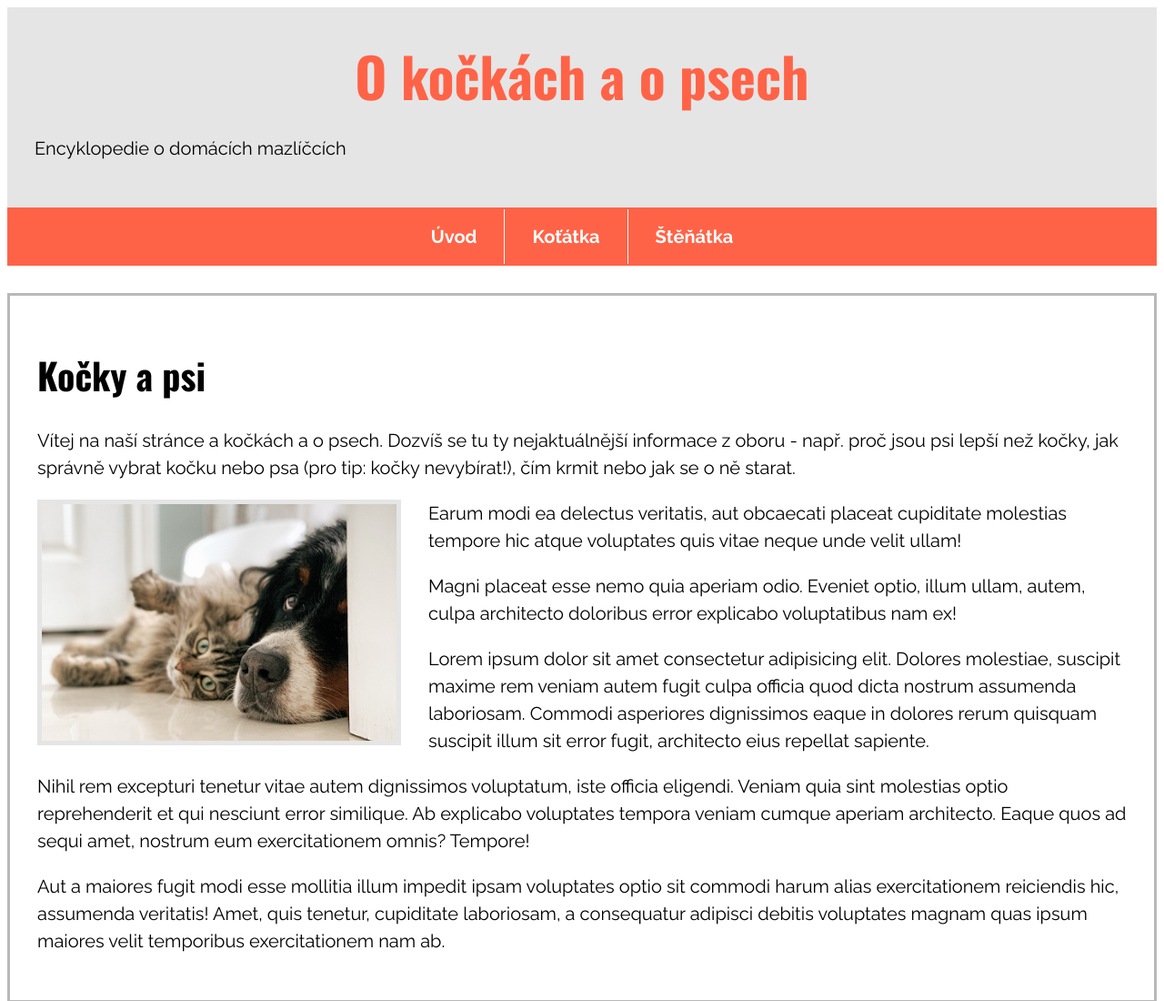
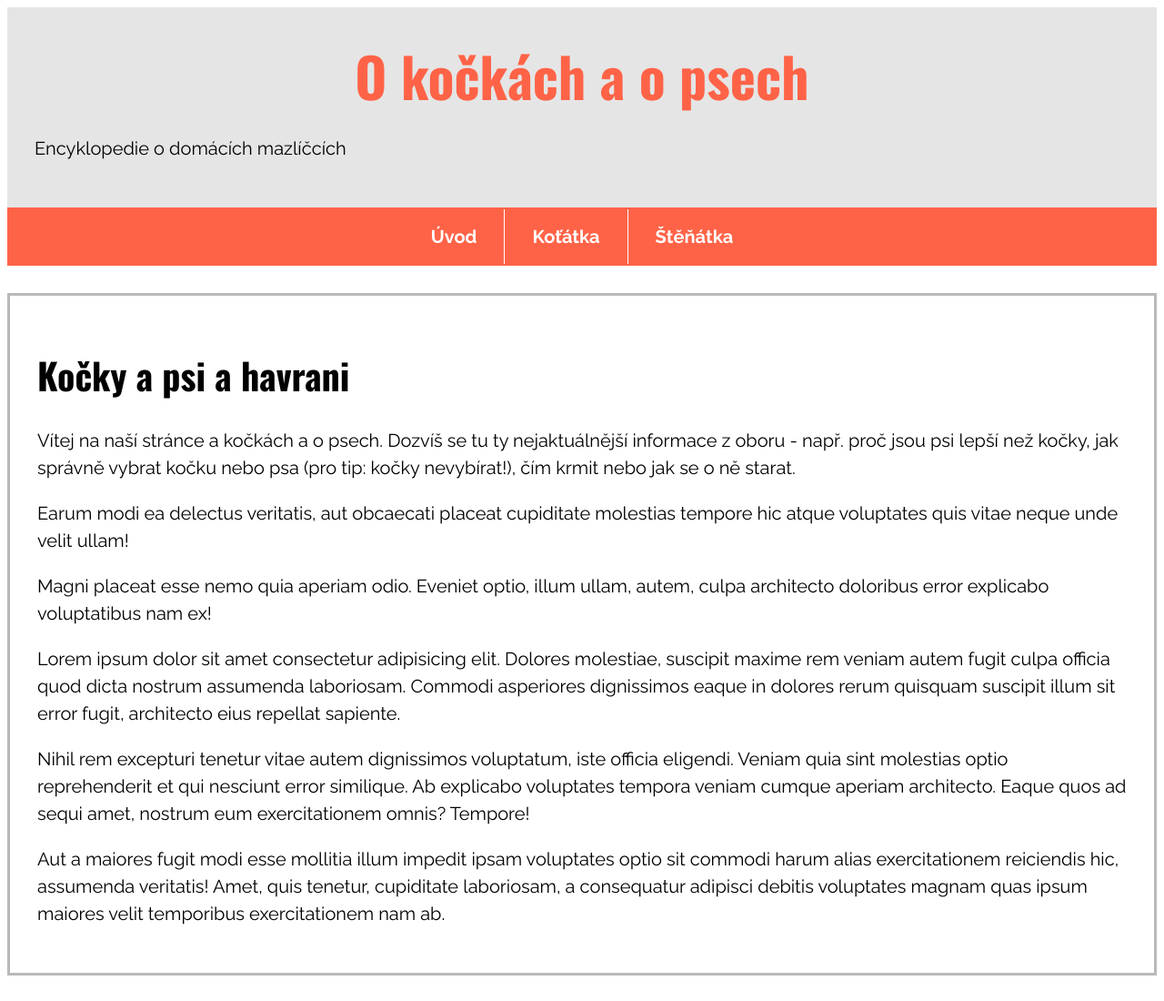
Before and after one commit to RCachotska/prvn-web, an Eleventy site: page index.html in a window 1280 px wide. Shown: the top 1100 px of the page at 91% size. Built offline with nearby package versions, Linux system fonts and the light colour scheme; Eleventy itself is replaced by a stand-in of ours; files that its build step writes are made by us from their sources.

Commit message:
oprava titulku

```diff
--- a/index.html
+++ b/index.html
@@ -4,11 +4,11 @@ title: O kočkách a o psech
 ---
 
 
-	<h1>Kočky a psi</h1>
+	<h1>Kočky a psi a havrani</h1>
 
 		<p>Vítej na naší stránce a kočkách a o psech. Dozvíš se tu ty nejaktuálnější informace z oboru - např. proč jsou psi lepší než kočky, jak správně vybrat kočku nebo psa (pro tip: kočky nevybírat!), čím krmit nebo jak se o ně starat.</p>
 
-		<img class="image image--left" src="images/kockopes.jpg" alt="Kočkopes">
+
 
 		<p>Earum modi ea delectus veritatis, aut obcaecati placeat cupiditate molestias tempore hic atque voluptates quis vitae neque unde velit ullam!</p>
 
```
